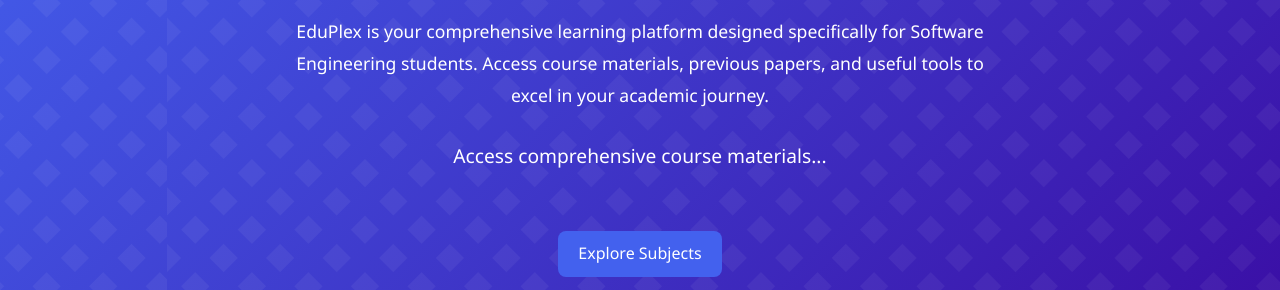
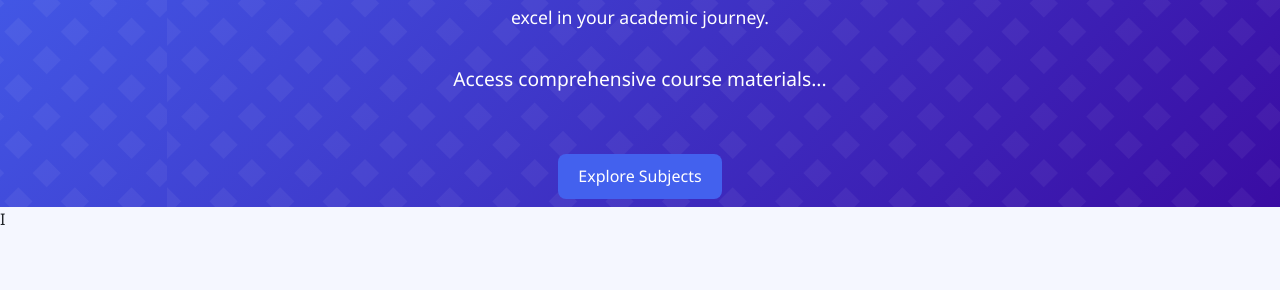
Before and after one commit to starrynight-web/eduplex, a plain HTML site: page index.html in a window 1280 px wide. Shown: the part 206-496 px from the top of the page. Drawn offline with Linux system fonts and the light colour scheme.

Commit message:
did more changes

```diff
--- a/css/index.css
+++ b/css/index.css
@@ -99,7 +99,7 @@
 header {
     background: linear-gradient(135deg, var(--primary-color), var(--secondary-color));
     color: white;
-    padding: 80px 0 100px;
+    padding: 2.5px 0 8px;
     position: relative;
     overflow: hidden;
 }
--- a/index.html
+++ b/index.html
@@ -300,11 +300,11 @@
                         <input type="number" id="attendance" min="0" max="7" placeholder="Enter attendance marks">
                         <div class="error-message" id="attendance-error">Attendance must be between 0-7</div>
                     </div>
-                    <div class="form-group">
+                    <!-- <div class="form-group">
                         <label for="final-marks">Final Exam (40%)</label>
                         <input type="number" id="final-marks" min="0" max="40" placeholder="Enter final exam marks">
                         <div class="error-message" id="final-error">Final marks must be between 0-40</div>
-                    </div>
+                    </div> -->
                     <div class="form-group" style="grid-column: span 2;">
                         <button class="btn" id="calculate-btn">Calculate</button>
                     </div>
```
